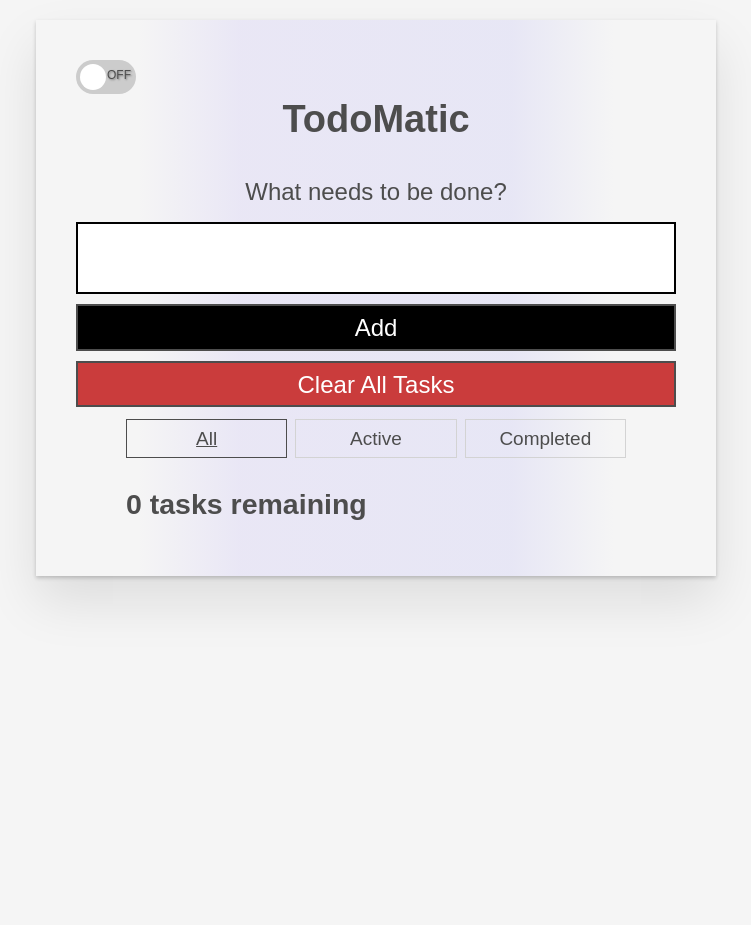
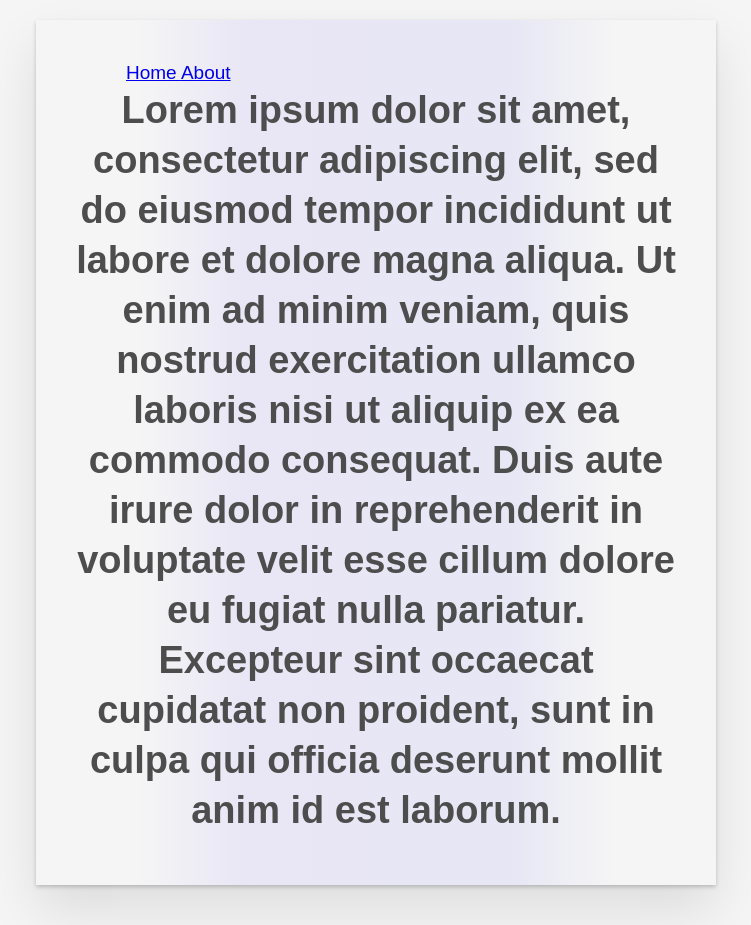
Before and after one commit to LuSilvaDeveloper/TodoMatic, a React (Create React App) app: page /about in a window 1280 px wide. Shown: the whole page, without its empty margins (264-1015 px from the left). Before the commit the page ends 800 px from the top, so only its background shows below. Built offline with nearby package versions, Linux system fonts and the light colour scheme.

Commit message:
Assignment 5

```diff
--- a/package.json
+++ b/package.json
@@ -9,6 +9,7 @@
     "nanoid": "^4.0.0",
     "react": "^18.2.0",
     "react-dom": "^18.2.0",
+    "react-router-dom": "^5.3.4",
     "react-scripts": "5.0.1",
     "web-vitals": "^2.1.4"
   },
--- a/src/App.js
+++ b/src/App.js
@@ -1,142 +1,23 @@
-import React, {useRef, useEffect, useState} from "react";
-import Todo from "./components/Todo";
-import Form from "./components/Form";
-import FilterButton from "./components/FilterButton";
-import {nanoid} from "nanoid";
-import usePrevious from "./functions/usePrevious";
+import React from "react";
+import { Route, Switch } from "react-router-dom";
 
-const FILTER_MAP = {
-    All: () => true,
-    Active: (task) => !task.completed,
-    Completed: (task) => task.completed
-};
+import Home from "./components/Home";
+import About from "./components/About";
+import Navbar from "./components/Navbar";
+import Error from "./components/Error";
 
-const FILTER_NAMES = Object.keys(FILTER_MAP);
 
 function App(props) {
-
-    // useState Hooks
-    const [tasks, setTasks] = useState([]);
-    const [filter, setFilter] = useState('All');
-    const [isDark, setDark] = useState(false);
-    // Theme Switcher Have a useState hook to keep track of theme state
-    // isDark, setDark
-    // create a CSS class in index.css for dark theme
-    // I need a toggle
-    // Conditionally render css class based on theme state
-    // Where I need
-    // About GitHub, make a nice readme.
-
-    useEffect(() => {
-        const data = localStorage.getItem('listOfTasks');
-        if (data) {
-            setTasks(JSON.parse(data));
-        }
-    }, []);
-
-    useEffect(() => {
-        localStorage.setItem('listOfTasks', JSON.stringify(tasks));
-    }, [tasks]); // Optimization
-
-
-
-
-    function addTask(name) {
-        const newTask = {id: `todo-${nanoid()}`, name, completed: false};
-        setTasks([...tasks, newTask]);
-    }
-
-    function toggleTaskCompleted(id) {
-        const updatedTasks = tasks.map((task) => {
-            if (id === task.id) {
-                return {...task, completed: !task.completed}
-            }
-            return task;
-        });
-        setTasks(updatedTasks);
-    }
-
-    function deleteTask(id) {
-        const remainingTasks = tasks.filter((task) => id !== task.id);
-        setTasks(remainingTasks);
-    }
-
-    console.log(tasks);
-
-    function editTask(id, newName) {
-        const editedTaskList = tasks.map((task) => {
-            if (id === task.id) {
-                return {...task, name: newName}
-            }
-            return task;
-        });
-        setTasks(editedTaskList);
-    }
-
-    const taskList = tasks.filter(FILTER_MAP[filter]).map((task) => (
-        <Todo
-            id={task.id}
-            name={task.name}
-            completed={task.completed}
-            key={task.id}
-            toggleTaskCompleted={toggleTaskCompleted}
-            deleteTask={deleteTask}
-            editTask={editTask}
-        />
-    ));
-
-    const filterList = FILTER_NAMES.map((name) => (
-        <FilterButton
-            key={name}
-            name={name}
-            isPressed={name === filter}
-            setFilter={setFilter}
-        />
-    ));
-
-    const tasksNoun = taskList.length !== 1 ? 'tasks' : 'task'
-    const headingText = `${taskList.length} ${tasksNoun} remaining`
-    const listHeadingRef = useRef(null);
-    const prevTaskLength = usePrevious(tasks.length);
-    useEffect(() => {
-        if (tasks.length - prevTaskLength === -1) {
-            listHeadingRef.current.focus();
-        }
-    }, [tasks.length, prevTaskLength])
     return (
-        <div className={isDark ? "todoapp-dark stack-large" : "todoapp stack-large"}>
-            <label className = "switch">
-                <input type="checkbox"
-                       onClick={() => setDark(!isDark)}
-                />
-                <span className= "slider round"></span>
-                <span className="labels" data-on="ON" data-off="OFF"></span>
-            </label>
-            <h1>TodoMatic</h1>
-            <Form
-                addTask={addTask}
-                setTasks={setTasks}
-            />
-            <div className="filters btn-group stack-exception">
-                {filterList}
-            </div>
-            <h2 id="list-heading" tabIndex="-1" ref={listHeadingRef}>
-                {headingText}
-            </h2>
-            <ul
-                role="list"
-                className="todo-list stack-large stack-exception"
-                aria-labelledby="list-heading"
-            >
-                {taskList}
-            </ul>
-
-        </div>
+       <div className="todoapp stack-large">
+        <Navbar />
+        <Switch>
+            <Route path="/" component={Home} exact />
+            <Route path="/about" component={About} />
+            <Route component={Error} />
+        </Switch>
+       </div>
     );
 }
 
 export default App;
-
-// Change btn__primary and secondary
-// todoapp
-// Change btn
--- a/src/components/About.js
+++ b/src/components/About.js
@@ -0,0 +1,11 @@
+import React from "react";
+
+function About() {
+    return (
+    <h1>
+        Lorem ipsum dolor sit amet, consectetur adipiscing elit, sed do eiusmod tempor incididunt ut labore et dolore magna aliqua. Ut enim ad minim veniam, quis nostrud exercitation ullamco laboris nisi ut aliquip ex ea commodo consequat. Duis aute irure dolor in reprehenderit in voluptate velit esse cillum dolore eu fugiat nulla pariatur. Excepteur sint occaecat cupidatat non proident, sunt in culpa qui officia deserunt mollit anim id est laborum.
+    </h1>
+    )
+}
+
+export default About;
--- a/src/components/Error.js
+++ b/src/components/Error.js
@@ -0,0 +1,9 @@
+import React from "react";
+
+function Error() {
+    return (
+        <h1>Oops! Page not found!</h1>
+    );
+};
+
+export default Error;
--- a/src/components/Form.js
+++ b/src/components/Form.js
@@ -2,7 +2,6 @@ import React, {useState, useEffect} from "react";
 
 function Form(props) {
     const [name, setName] = useState("");
-    const [isClear, setClear] = useState(false);
 
     function handleSubmit(e) {
         e.preventDefault();
--- a/src/components/Home.js
+++ b/src/components/Home.js
@@ -0,0 +1,138 @@
+import React, {useRef, useEffect, useState} from "react";
+import Todo from "./Todo";
+import Form from "./Form";
+import FilterButton from "./FilterButton";
+import {nanoid} from "nanoid";
+import usePrevious from "../functions/usePrevious";
+
+const FILTER_MAP = {
+    All: () => true,
+    Active: (task) => !task.completed,
+    Completed: (task) => task.completed
+};
+
+const FILTER_NAMES = Object.keys(FILTER_MAP);
+
+function Home(props) {
+
+    // useState Hooks
+    const [tasks, setTasks] = useState([]);
+    const [filter, setFilter] = useState('All');
+    const [isDark, setDark] = useState(false);
+    // Theme Switcher Have a useState hook to keep track of theme state
+    // isDark, setDark
+    // create a CSS class in index.css for dark theme
+    // I need a toggle
+    // Conditionally render css class based on theme state
+    // Where I need
+    // About GitHub, make a nice readme.
+
+    useEffect(() => {
+        const data = localStorage.getItem('listOfTasks');
+        if (data) {
+            setTasks(JSON.parse(data));
+        }
+    }, []);
+
+    useEffect(() => {
+        localStorage.setItem('listOfTasks', JSON.stringify(tasks));
+    }, [tasks]); // Optimization
+
+
+
+
+    function addTask(name) {
+        const newTask = {id: `todo-${nanoid()}`, name, completed: false};
+        setTasks([...tasks, newTask]);
+    }
+
+    function toggleTaskCompleted(id) {
+        const updatedTasks = tasks.map((task) => {
+            if (id === task.id) {
+                return {...task, completed: !task.completed}
+            }
+            return task;
+        });
+        setTasks(updatedTasks);
+    }
+
+    function deleteTask(id) {
+        const remainingTasks = tasks.filter((task) => id !== task.id);
+        setTasks(remainingTasks);
+    }
+
+    console.log(tasks);
+
+    function editTask(id, newName) {
+        const editedTaskList = tasks.map((task) => {
+            if (id === task.id) {
+                return {...task, name: newName}
+            }
+            return task;
+        });
+        setTasks(editedTaskList);
+    }
+
+    const taskList = tasks.filter(FILTER_MAP[filter]).map((task) => (
+        <Todo
+            id={task.id}
+            name={task.name}
+            completed={task.completed}
+            key={task.id}
+            toggleTaskCompleted={toggleTaskCompleted}
+            deleteTask={deleteTask}
+            editTask={editTask}
+        />
+    ));
+
+    const filterList = FILTER_NAMES.map((name) => (
+        <FilterButton
+            key={name}
+            name={name}
+            isPressed={name === filter}
+            setFilter={setFilter}
+        />
+    ));
+
+    const tasksNoun = taskList.length !== 1 ? 'tasks' : 'task'
+    const headingText = `${taskList.length} ${tasksNoun} remaining`
+    const listHeadingRef = useRef(null);
+    const prevTaskLength = usePrevious(tasks.length);
+    useEffect(() => {
+        if (tasks.length - prevTaskLength === -1) {
+            listHeadingRef.current.focus();
+        }
+    }, [tasks.length, prevTaskLength])
+    return (
+        <div className={isDark ? "todoapp-dark stack-large" : "todoapp stack-large"}>
+            <label className = "switch">
+                <input type="checkbox"
+                       onClick={() => setDark(!isDark)}
+                />
+                <span className= "slider round"></span>
+                <span className="labels" data-on="ON" data-off="OFF"></span>
+            </label>
+            <h1>TodoMatic</h1>
+            <Form
+                addTask={addTask}
+                setTasks={setTasks}
+            />
+            <div className="filters btn-group stack-exception">
+                {filterList}
+            </div>
+            <h2 id="list-heading" tabIndex="-1" ref={listHeadingRef}>
+                {headingText}
+            </h2>
+            <ul
+                role="list"
+                className="todo-list stack-large stack-exception"
+                aria-labelledby="list-heading"
+            >
+                {taskList}
+            </ul>
+
+        </div>
+    );
+}
+
+export default Home;
--- a/src/components/Navbar.js
+++ b/src/components/Navbar.js
@@ -0,0 +1,13 @@
+import React from "react";
+import {Link} from "react-router-dom";
+
+function Navbar() {
+    return (
+        <div>
+            <Link to="/">Home </Link>
+            <Link to="/about">About </Link>
+        </div>
+    );
+};
+
+export default Navbar;
--- a/src/index.js
+++ b/src/index.js
@@ -3,12 +3,14 @@ import ReactDOM from 'react-dom/client';
 import './index.css';
 import App from './App';
 import reportWebVitals from './reportWebVitals';
+import {BrowserRouter} from "react-router-dom";
 
 
 const root = ReactDOM.createRoot(document.getElementById('root'));
 root.render(
-
-    <App />
+    <BrowserRouter>
+        <App/>
+    </BrowserRouter>
 
 );
 
```
Also changed, not shown: 1 other file (tests, documents, lock files or other folders).
